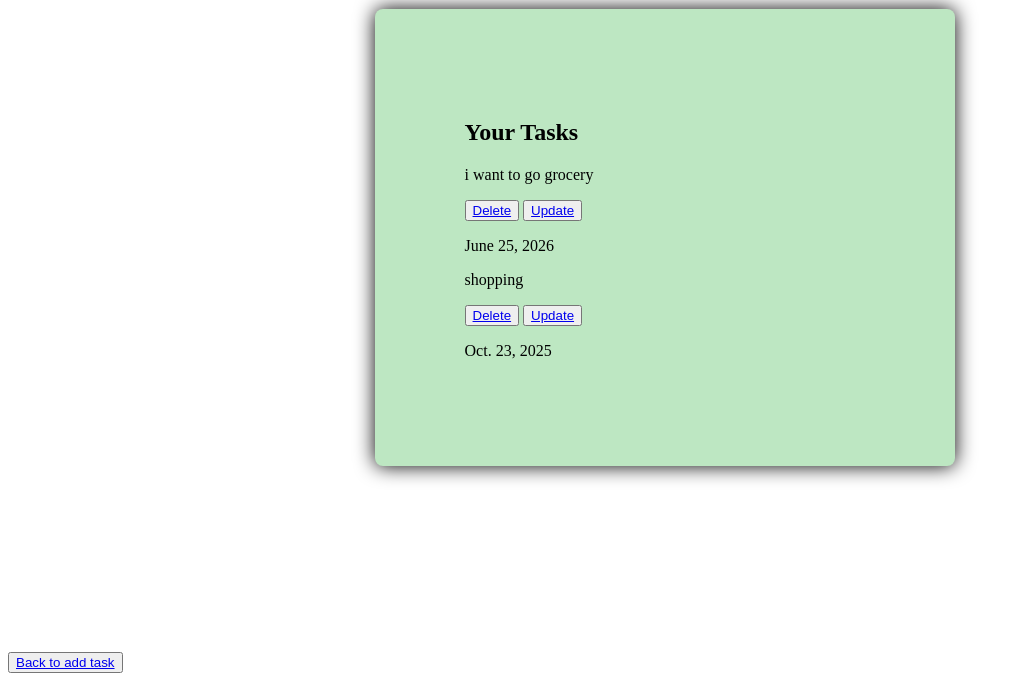
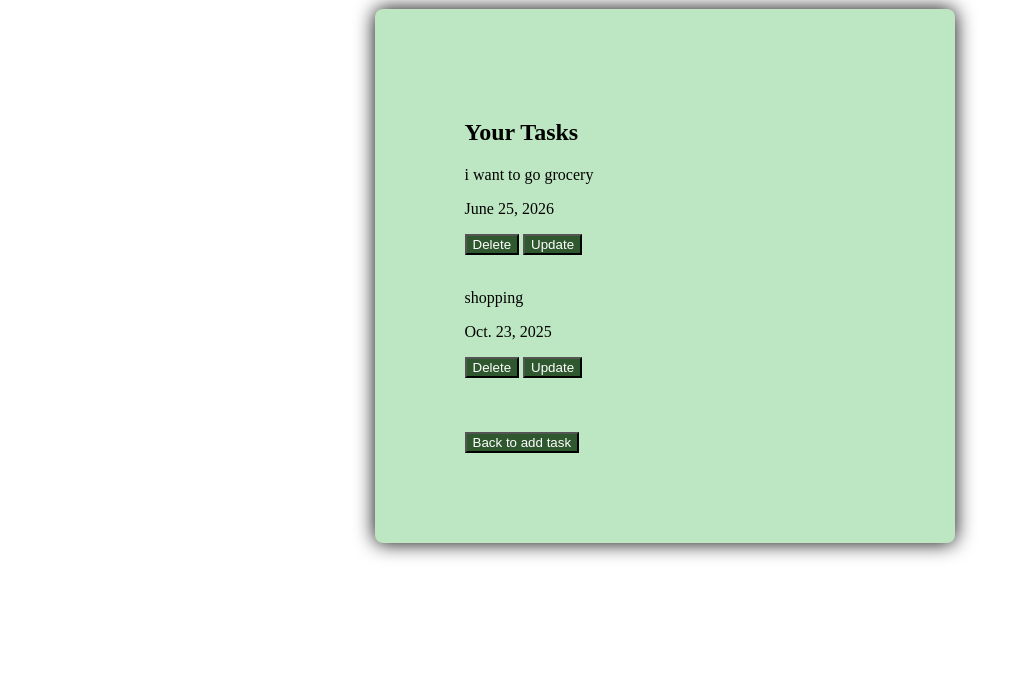
Before and after one commit to sandraroselyn/to-do-List, a Django app: page /task_list/ in a window 1280 px wide. Shown: the part 141-834 px from the top of the page, without its empty margins (0-1026 px from the left). Run offline with Django 5.2, Linux system fonts and the light colour scheme; data comes from the database, SQL or seed files in the repository; both versions use the stored data as it was after the commit.

Commit message:
updations done

```diff
--- a/project/templates/task_list.html
+++ b/project/templates/task_list.html
@@ -15,6 +15,11 @@
             border-radius: 8px;
             background-color: rgb(189, 231, 194);
         }
+        button{
+            size: 15px;
+            background-color: rgb(47, 88, 47);
+
+        }
 
 
     </style>
@@ -23,21 +28,28 @@
     <section>
         <div class="cont">
             <h1>Your Tasks</h1>
-            {% for i in task %}
+
+                {% for i in task %}
                 <p>{{i.task}}</p>
+                <p>{{i.date}}</p>
                 <button>
-                    <a href="{% url 'task' i.id %}">Delete</a>
+                    <a href="{% url 'task' i.id %}" style=" text-decoration: none;
+                        color: white;">Delete</a>
                 </button>
                 <button>
-                    <a href="{% url 'update_task' i.id %}">Update</a>
+                    <a href="{% url 'update_task' i.id %}" style=" text-decoration: none;
+                         color: white;">Update</a>
                 </button>
-                <p>{{i.date}}</p>
-            {% endfor %}
-        </section>
+                <br><br>
+                {% endfor %}
+
+
         <br><br>
         <button>
-            <a href="{% url 'home'  %}">Back to add task</a>
+            <a href="{% url 'home'  %}"  style=" text-decoration: none;
+                        color: white;">Back to add task</a>
         </button>
+    </section>
     </div>
 </body>
 </html>
--- a/project/templates/update_task.html
+++ b/project/templates/update_task.html
@@ -33,6 +33,9 @@
         button{
             padding: 10px 20px;
             cursor: pointer;
+             size: 15px;
+            background-color: rgb(47, 88, 47);
+            color: white;
         }
     </style>
 </head>
```
Also changed, not shown: project/db.sqlite3.
